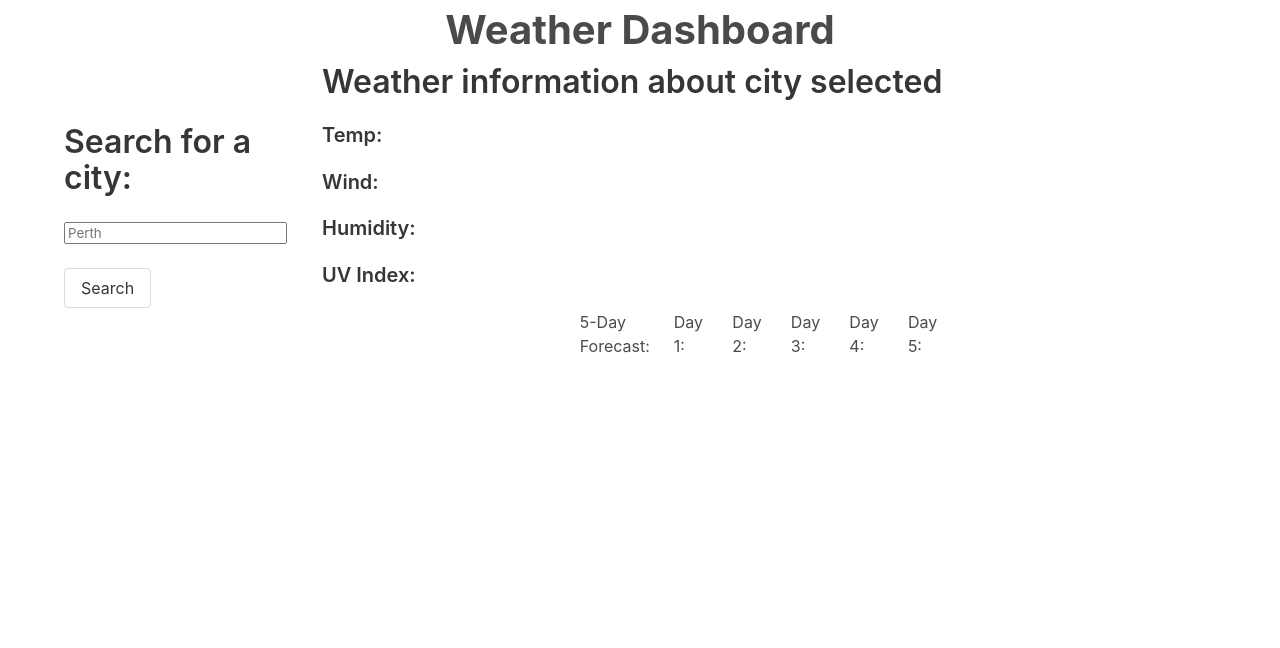
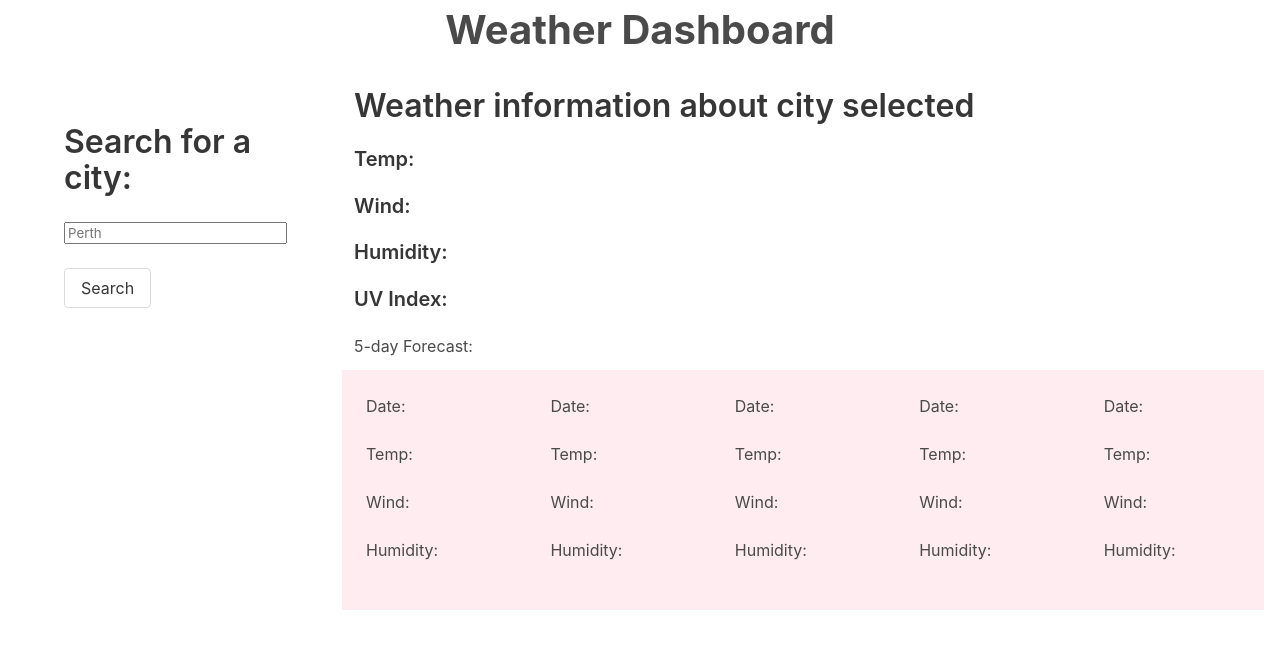
Before and after one commit to Louie222/Weather-Dashboard, a plain HTML site: page index.html in a window 1280 px wide. Drawn offline with nearby package versions, Linux system fonts and the light colour scheme.

Commit message:
Updating HTML Bulma layout

```diff
--- a/index.html
+++ b/index.html
@@ -35,25 +35,88 @@
     </section>
 </div>
 
-<div class="columns">
-    <div class="column is-full">
-    <h1 class="title has-text-left">Weather information about city selected</h1>
+<div class="columns m-1"></div>
+    <div class="column">
+        <div class="column is-full">
+        <h1 class="title has-text-left">Weather information about city selected</h1>
     <p class="title has-text-left is-size-5">Temp:</p>
     <p class="title has-text-left is-size-5">Wind:</p>
     <p class="title has-text-left is-size-5">Humidity:</p>
     <p class="title has-text-left is-size-5">UV Index:</p>
 
-<div class="columns">
-    <div class="column is-two-fifths"></div>
-    <!--<div class="column is-5"> !-->
-        <div class="column">5-Day Forecast:</div>
-        <div class="column">Day 1:</div>
-        <div class="column">Day 2:</div>
-        <div class="column">Day 3:</div>
-        <div class="column">Day 4:</div>
-        <div class="column">Day 5:</div>
+
+<h3 class="">5-day Forecast:</h3>
+
+<br>
+
+<div class="columns is-3">
+    <div class="column has-background-danger-light">
+        <div class="column">
+            <h5>Date:</h5>
+            <br>
+            <p>Temp:</p>
+            <br>
+            <p>Wind:</p>
+            <br>
+            <p>Humidity:</p>
+            <br>
         </div>
+    </div>
+
+    <div class="column has-background-danger-light">
+        <div class="column">
+            <h5>Date:</h5>
+            <br>
+            <p>Temp:</p>
+            <br>
+            <p>Wind:</p>
+            <br>
+            <p>Humidity:</p>
+            <br>
+        </div>
+    </div>
+
+    <div class="column has-background-danger-light">
+        <div class="column">
+            <h5>Date:</h5>
+            <br>
+            <p>Temp:</p>
+            <br>
+            <p>Wind:</p>
+            <br>
+            <p>Humidity:</p>
+            <br>
+        </div>
+    </div>
+
+    <div class="column has-background-danger-light">
+        <div class="column">
+            <h5>Date:</h5>
+            <br>
+            <p>Temp:</p>
+            <br>
+            <p>Wind:</p>
+            <br>
+            <p>Humidity:</p>
+            <br>
+        </div>
+    </div>
+
+    <div class="column has-background-danger-light">
+        <div class="column">
+            <h5>Date:</h5>
+            <br>
+            <p>Temp:</p>
+            <br>
+            <p>Wind:</p>
+            <br>
+            <p>Humidity:</p>
+        </div>
+    </div>
+
 </div>
+
+
 
     <script src="./script.js"></script>
     <script src="https://cdn.jsdelivr.net/npm/@popperjs/core@2.9.1/dist/umd/popper.min.js"
```
